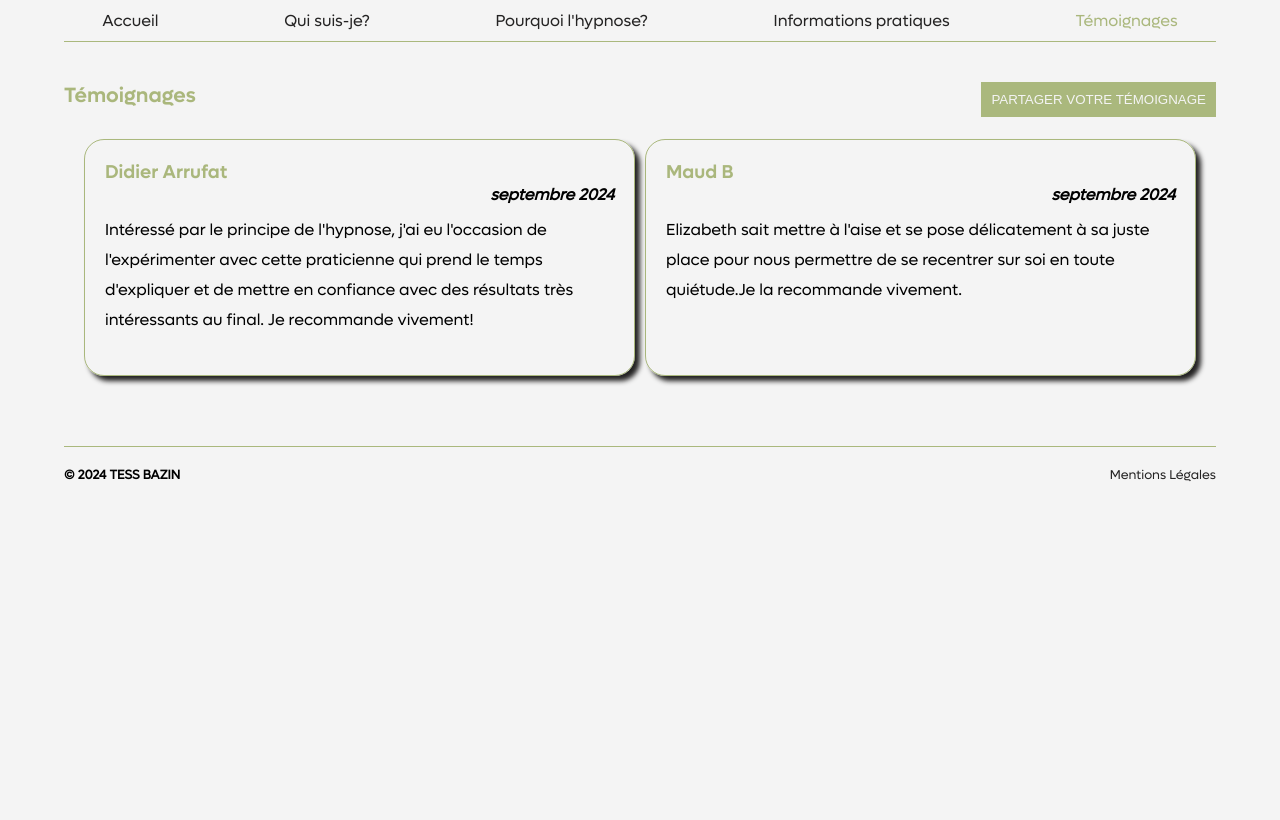
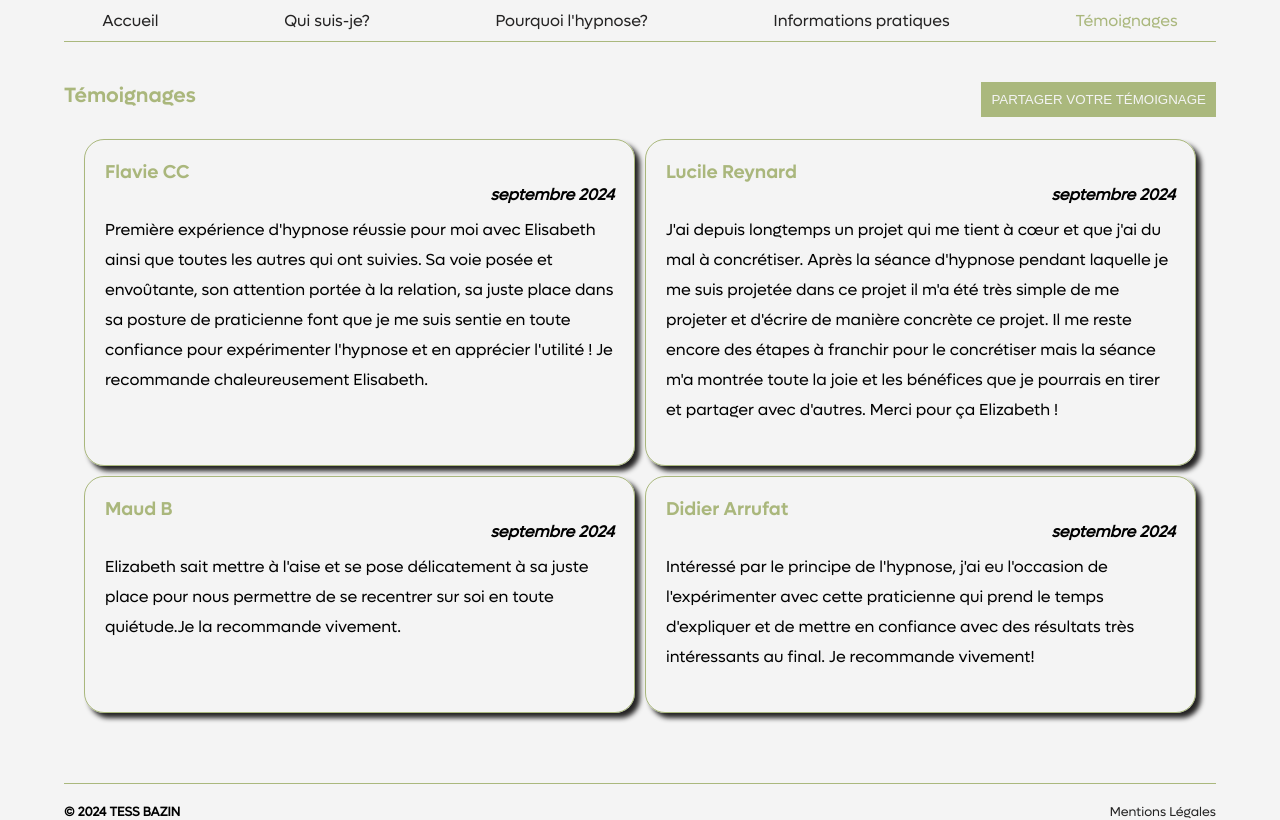
Before and after one commit to tess74600/Elisabeth, a React (Create React App) app: page /testimonies in a window 1280 px wide. Built offline with nearby package versions, Linux system fonts and the light colour scheme.

Commit message:
Adding two testimonies

```diff
--- a/src/Pages/Testimonies/index.jsx
+++ b/src/Pages/Testimonies/index.jsx
@@ -19,6 +19,20 @@ const Testimonies = () => {
       message:
         "Elizabeth sait mettre à l'aise et se pose délicatement à sa juste place pour nous permettre de se recentrer sur soi en toute quiétude.Je la recommande vivement.",
     },
+    {
+      id: 3,
+      author: "Lucile Reynard",
+      date: "septembre 2024",
+      message:
+        "J'ai depuis longtemps un projet qui me tient à cœur et que j'ai du mal à concrétiser. Après la séance d'hypnose pendant laquelle je me suis projetée dans ce projet il m'a été très simple de me projeter et d'écrire de manière concrète ce projet. Il me reste encore des étapes à franchir pour le concrétiser mais la séance m'a montrée toute la joie et les bénéfices que je pourrais en tirer et partager avec d'autres. Merci pour ça Elizabeth !",
+    },
+    {
+      id: 4,
+      author: "Flavie CC",
+      date: "septembre 2024",
+      message:
+        "Première expérience d'hypnose réussie pour moi avec Elisabeth ainsi que toutes les autres qui ont suivies. Sa voie posée et envoûtante, son attention portée à la relation, sa juste place dans sa posture de praticienne font que je me suis sentie en toute confiance pour expérimenter l'hypnose et en apprécier l'utilité ! Je recommande chaleureusement Elisabeth.",
+    },
   ];
 
   return (
@@ -31,9 +45,11 @@ const Testimonies = () => {
       </div>
       <div className={styles.testimonies}>
         <ul>
-          {cards.map((card) => (
-            <TestimonieCard key={card.id} card={card} />
-          ))}
+          {cards
+            .sort((a, b) => b.id - a.id)
+            .map((card) => (
+              <TestimonieCard key={card.id} card={card} />
+            ))}
         </ul>
       </div>
     </div>
```
